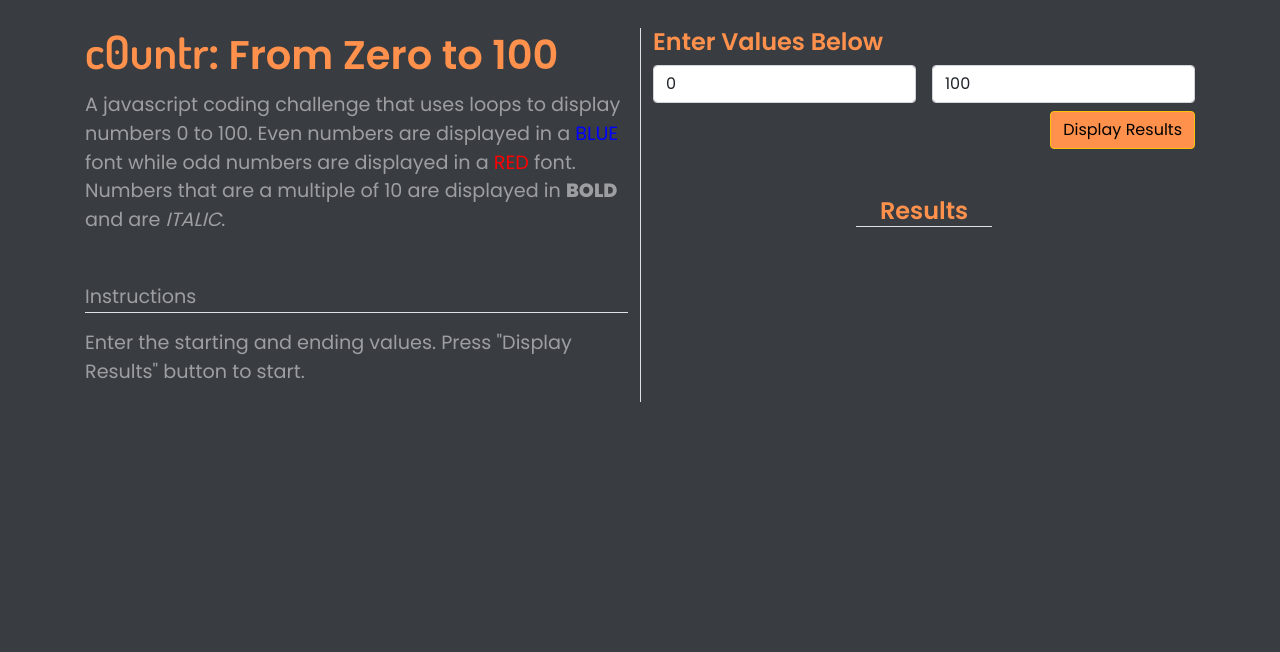
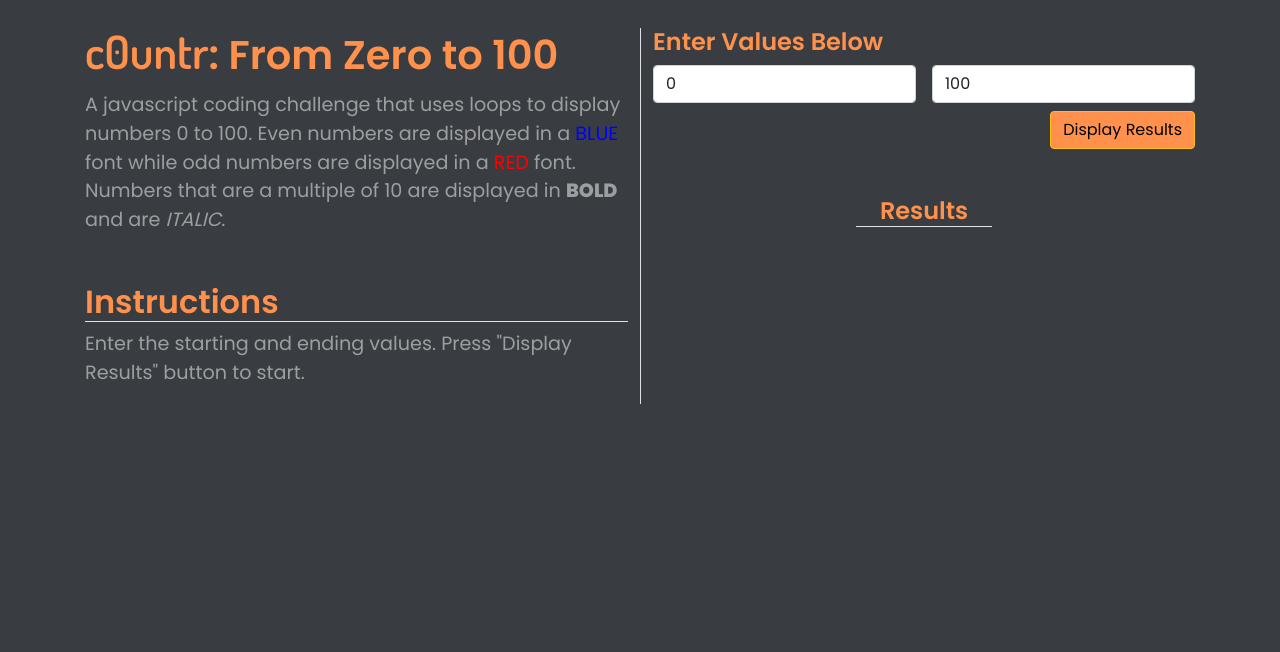
Before and after one commit to AdamShively/countr, a plain HTML site: page app.html in a window 1280 px wide. Shown: the part 68-720 px from the top of the page. Drawn offline with nearby package versions, Linux system fonts and the light colour scheme.

Commit message:
Update app.html

```diff
--- a/app.html
+++ b/app.html
@@ -64,7 +64,7 @@
                         font. Numbers that are a multiple of 10 are displayed in
                         <span span style="font-weight: 1000;">BOLD</span> and are <span style="font-style: italic;">ITALIC</span>.
                     </p>
-                    <p class="mt-5 border-bottom">Instructions</p>
+                    <h2 class="mt-5 border-bottom">Instructions</h2>
                     <p>Enter the starting and ending values. Press "Display Results" button to start.</p>
                 </div>
                 <div class="col col-lg-6 border-start">
@@ -136,5 +136,3 @@
 </body>
 
 </html>
-
-<!--https://getbootstrap.com/docs/5.0/-->
```
